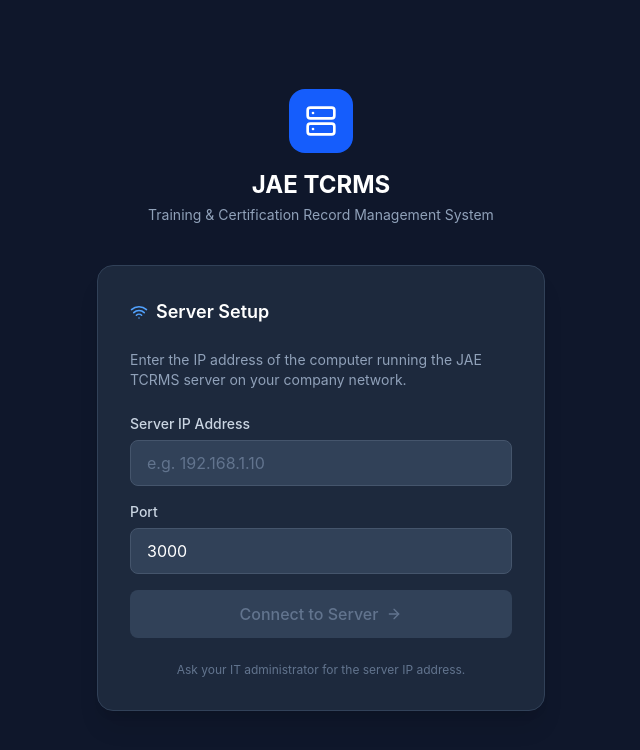
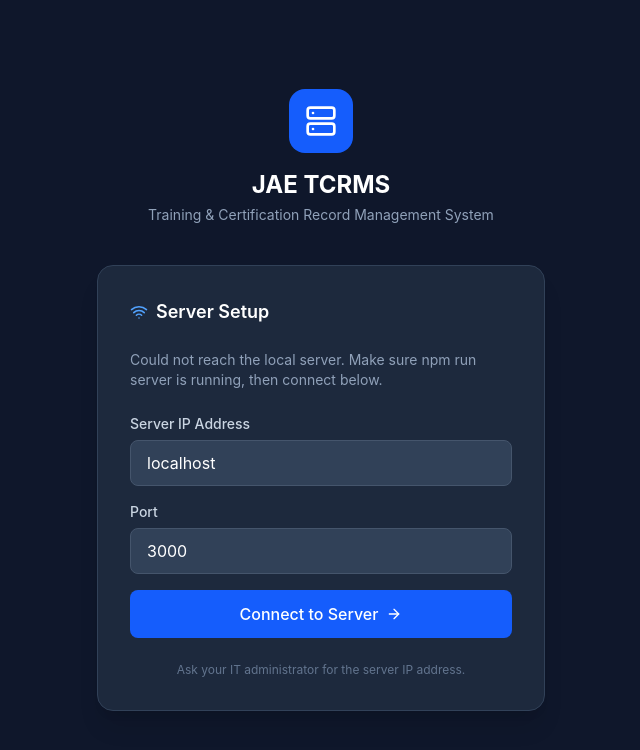
Before and after one commit to Tricore-Solutions/JAE-TCRMS, a React (Vite) app in the folder client/: page /#/viewer in a window 1280 px wide. Shown: the top 750 px of the page, without its empty margins (319-959 px from the left). Built offline with nearby package versions, Linux system fonts and the light colour scheme; no server answers.

Commit message:
No need for server setup for Macs

```diff
--- a/client/src/App.jsx
+++ b/client/src/App.jsx
@@ -1,6 +1,8 @@
+import { useEffect, useState } from 'react';
 import { HashRouter, Routes, Route, Navigate } from 'react-router-dom';
 import { AuthProvider, useAuth } from './context/AuthContext';
 import { ToastProvider } from './components/Toast';
+import { checkServer, DEFAULT_SERVER } from './api';
 
 import Setup from './pages/Setup';
 import Login from './pages/Login';
@@ -29,8 +31,45 @@ function DashboardRedirect() {
 }
 
 function AppRoutes() {
-  const serverUrl = localStorage.getItem('serverUrl');
-  if (!serverUrl) return <Setup />;
+  const { configureServer } = useAuth();
+  const [bootState, setBootState] = useState('checking'); // checking | setup | ready
+
+  useEffect(() => {
+    if (localStorage.getItem('serverUrl')) {
+      setBootState('ready');
+      return;
+    }
+
+    if (!import.meta.env.DEV) {
+      setBootState('setup');
+      return;
+    }
+
+    let cancelled = false;
+    (async () => {
+      try {
+        await checkServer(DEFAULT_SERVER);
+        if (!cancelled) {
+          configureServer(DEFAULT_SERVER);
+          setBootState('ready');
+        }
+      } catch {
+        if (!cancelled) setBootState('setup');
+      }
+    })();
+
+    return () => { cancelled = true; };
+  }, [configureServer]);
+
+  if (bootState === 'checking') {
+    return (
+      <div className="flex items-center justify-center h-screen bg-slate-900 text-slate-400 text-sm">
+        Connecting to local server...
+      </div>
+    );
+  }
+
+  if (bootState === 'setup') return <Setup />;
 
   return (
     <Routes>
--- a/client/src/api/index.js
+++ b/client/src/api/index.js
@@ -1,6 +1,6 @@
 import axios from 'axios';
 
-const DEFAULT_SERVER = 'http://localhost:3000';
+export const DEFAULT_SERVER = 'http://localhost:3000';
 
 function getServerUrl() {
   try {
--- a/client/src/pages/Setup.jsx
+++ b/client/src/pages/Setup.jsx
@@ -5,7 +5,7 @@ import { useAuth } from '../context/AuthContext';
 
 export default function Setup() {
   const { configureServer } = useAuth();
-  const [serverIp, setServerIp] = useState('');
+  const [serverIp, setServerIp] = useState(import.meta.env.DEV ? 'localhost' : '');
   const [port, setPort] = useState('3000');
   const [status, setStatus] = useState('idle'); // idle | testing | success | error
   const [errorMsg, setErrorMsg] = useState('');
@@ -48,7 +48,9 @@ export default function Setup() {
             <h2 className="text-lg font-semibold text-white">Server Setup</h2>
           </div>
           <p className="text-slate-400 text-sm mb-6">
-            Enter the IP address of the computer running the JAE TCRMS server on your company network.
+            {import.meta.env.DEV
+              ? 'Could not reach the local server. Make sure npm run server is running, then connect below.'
+              : 'Enter the IP address of the computer running the JAE TCRMS server on your company network.'}
           </p>
 
           <div className="space-y-4">
```
